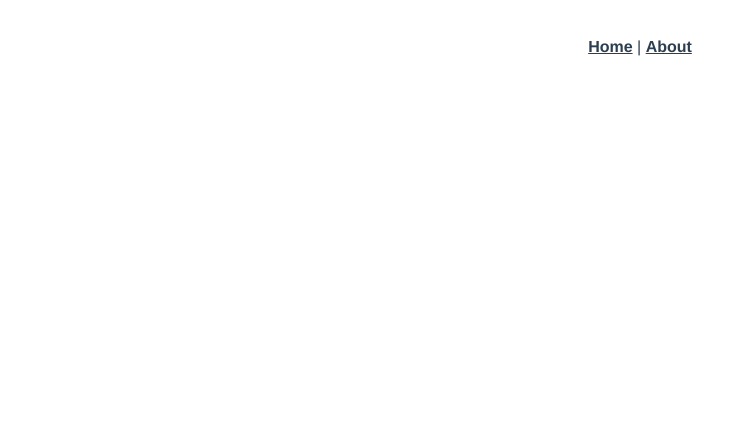
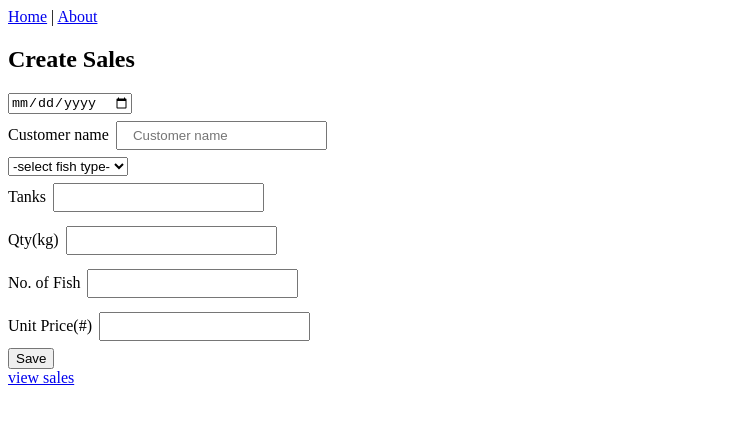
Before and after one commit to FolaJay/farmfrenzy, a Vue app: page /sales/create in a window 1280 px wide. Shown: the top 424 px of the page, without its empty margins (0-747 px from the left). Built offline with nearby package versions, Linux system fonts and the light colour scheme.

Commit message:
Initial commit

```diff
--- a/src/App.vue
+++ b/src/App.vue
@@ -9,24 +9,24 @@
 </template>
 
 <style lang="scss">
-#app {
-  font-family: 'Avenir', Helvetica, Arial, sans-serif;
-  -webkit-font-smoothing: antialiased;
-  -moz-osx-font-smoothing: grayscale;
-  text-align: center;
-  color: #2c3e50;
-}
+// #app {
+//   font-family: 'Avenir', Helvetica, Arial, sans-serif;
+//   -webkit-font-smoothing: antialiased;
+//   -moz-osx-font-smoothing: grayscale;
+//   text-align: center;
+//   color: #2c3e50;
+// }
 
-#nav {
-  padding: 30px;
+// #nav {
+//   padding: 30px;
 
-  a {
-    font-weight: bold;
-    color: #2c3e50;
+//   a {
+//     font-weight: bold;
+//     color: #2c3e50;
 
-    &.router-link-exact-active {
-      color: #42b983;
-    }
-  }
-}
+//     &.router-link-exact-active {
+//       color: #42b983;
+//     }
+//   }
+// }
 </style>
--- /dev/null
+++ b/src/components/forms/dateDate.vue
@@ -0,0 +1,10 @@
+<template>
+  <div>
+    <input type = "date" :placeholder = "placeholder">
+  </div>
+</template>
+<script>
+export default {
+  props: ['placeholder'],
+};
+</script>
--- /dev/null
+++ b/src/components/forms/dropdown.vue
@@ -0,0 +1,14 @@
+<template>
+  <div>
+    <select>
+      <option>-select fish type-</option>
+      <option>Table Size</option>
+      <option>Melangeg</option>
+    </select>
+  </div>
+</template>
+<script>
+export default {
+  props: ['placeholder'],
+};
+</script>
--- /dev/null
+++ b/src/components/forms/inputText.vue
@@ -0,0 +1,17 @@
+<template>
+  <div>
+    <label>{{label}}</label>
+    <input type="text" :placeholder="placeholder">
+  </div>
+</template>
+<style lang="scss" scoped>
+input {
+  padding: 5px 15px;
+  margin: 7px;
+}
+</style>
+<script>
+export default {
+  props: ['placeholder', 'label'],
+};
+</script>
--- /dev/null
+++ b/src/components/forms/saveButton.vue
@@ -0,0 +1,9 @@
+<template>
+  <div>
+    <button type = "button">Save</button>
+  </div>
+</template>
+<script>
+export default {
+};
+</script>
--- /dev/null
+++ b/src/components/header.vue
@@ -0,0 +1,5 @@
+<template>
+    <header>
+        This is the header of jegede Ay.
+    </header>
+</template>
--- a/src/router/index.js
+++ b/src/router/index.js
@@ -9,6 +9,21 @@ const routes = [
     path: '/',
     name: 'home',
     component: Home,
+  },
+  {
+    path: '/jegede',
+    name: 'Ayodeji',
+    component: () => import('../views/jegede.vue'),
+  },
+  {
+    path: '/sales/view',
+    name: 'view sales',
+    component: () => import('../views/sales/viewSales.vue'),
+  },
+  {
+    path: '/sales/create',
+    name: 'create sales',
+    component: () => import('../views/sales/createSales.vue'),
   },
   {
     path: '/about',
--- /dev/null
+++ b/src/views/jegede.vue
@@ -0,0 +1,15 @@
+<template>
+  <div>
+    <Jheader/>
+    <H1>THIS IS JEGEDE BUKOLA AYODEJI</H1>
+  </div>
+</template>
+<script>
+import Jheader from '@/components/header.vue';
+
+export default {
+  components: {
+    Jheader,
+  },
+};
+</script>
--- /dev/null
+++ b/src/views/sales/createSales.vue
@@ -0,0 +1,38 @@
+<template>
+  <div>
+    <h2>Create Sales</h2>
+    <dateDate
+      v-bind:placeholder="'dd/mm/yy'"/>
+    <!-- <inputText
+      v-bind:placeholder="'Stock id'"/> -->
+    <inputText
+      v-bind:placeholder="'Customer name'"
+      v-bind:label="'Customer name'"/>
+    <dropdown/>
+    <inputText
+      v-bind:label="'Tanks'"/>
+    <inputText
+      v-bind:label="'Qty(kg)'"/>
+    <inputText
+      v-bind:label="'No. of Fish'"/>
+    <inputText
+      v-bind:label="'Unit Price(#)'"/>
+    <saveButton/>
+    <router-link to="/sales/view">view sales</router-link>
+  </div>
+</template>
+<script>
+import inputText from '@/components/forms/inputText.vue';
+import dateDate from '@/components/forms/dateDate.vue';
+import dropdown from '@/components/forms/dropdown.vue';
+import saveButton from '@/components/forms/saveButton.vue';
+
+export default {
+  components: {
+    inputText,
+    dateDate,
+    dropdown,
+    saveButton,
+  },
+};
+</script>
--- /dev/null
+++ b/src/views/sales/viewSales.vue
@@ -0,0 +1,9 @@
+<template>
+  <div>
+    <h2 >View Sales</h2>
+    <router-link to="/sales/create">Make a sale</router-link>
+  </div>
+</template>
+<style scoped>
+
+</style>
```
Also changed, not shown: src/components/forms/dateDate copy.vue (added, +10 -0 lines).
